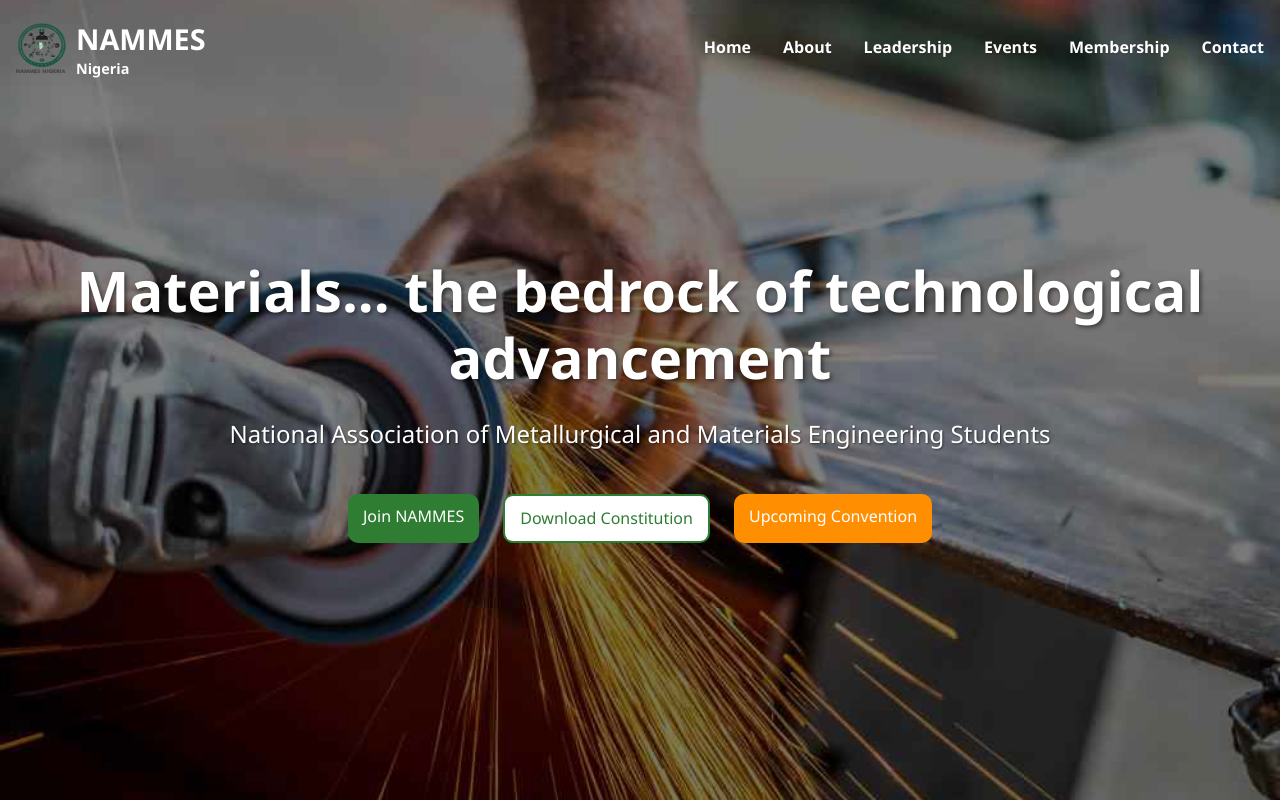
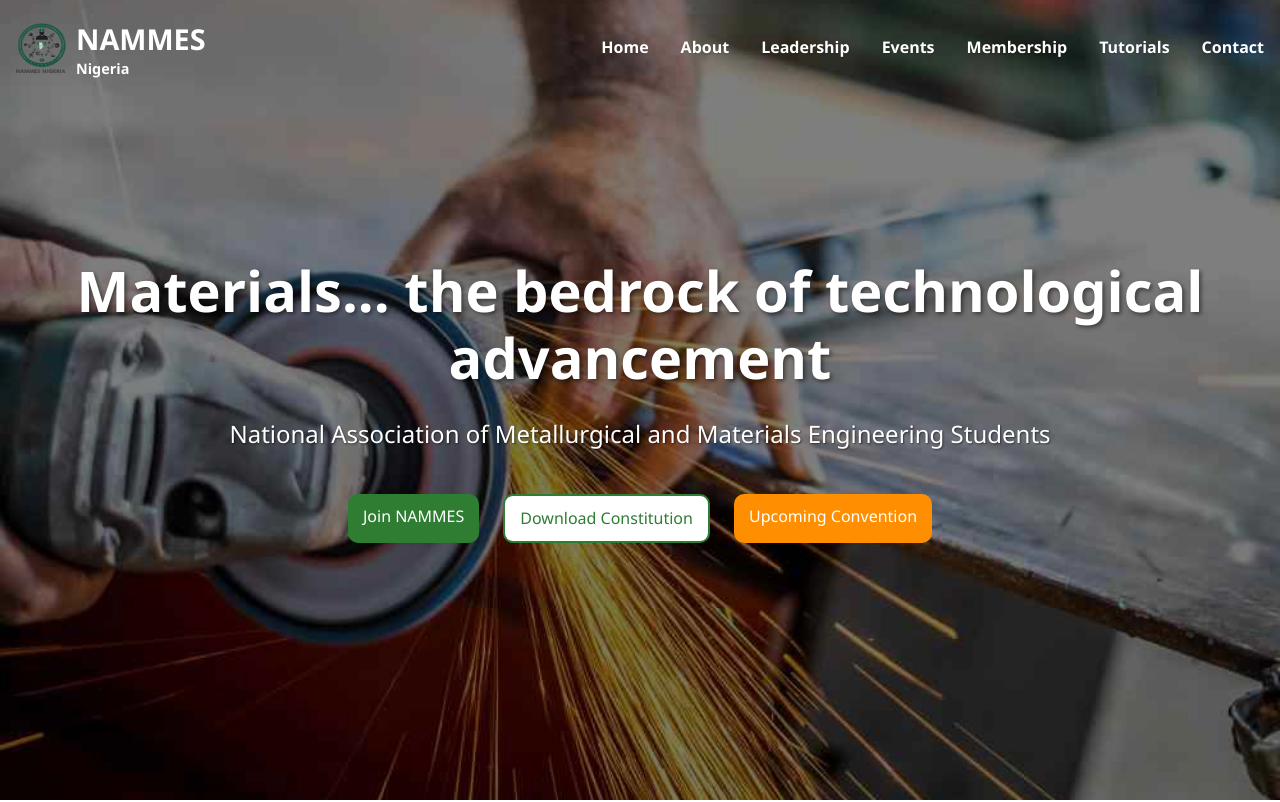
Before and after one commit to Dheelyte/nammes-landing-page, a React (Vite) app: page / in a window 1280 px wide. Shown: the top 802 px of the page. Built offline with nearby package versions, Linux system fonts and the light colour scheme.

Commit message:
Add Youtube Tutorial resource to header

```diff
--- a/src/App.jsx
+++ b/src/App.jsx
@@ -75,6 +75,7 @@ const App = () => {
             <li><a href="#leadership">Leadership</a></li>
             <li><a href="#events">Events</a></li>
             <li><a href="#membership">Membership</a></li>
+            <li><a href="https://youtube.com/@midecaliengineer">Tutorials</a></li>
             <li><a href="#contact">Contact</a></li>
           </ul>
         </div>
```
